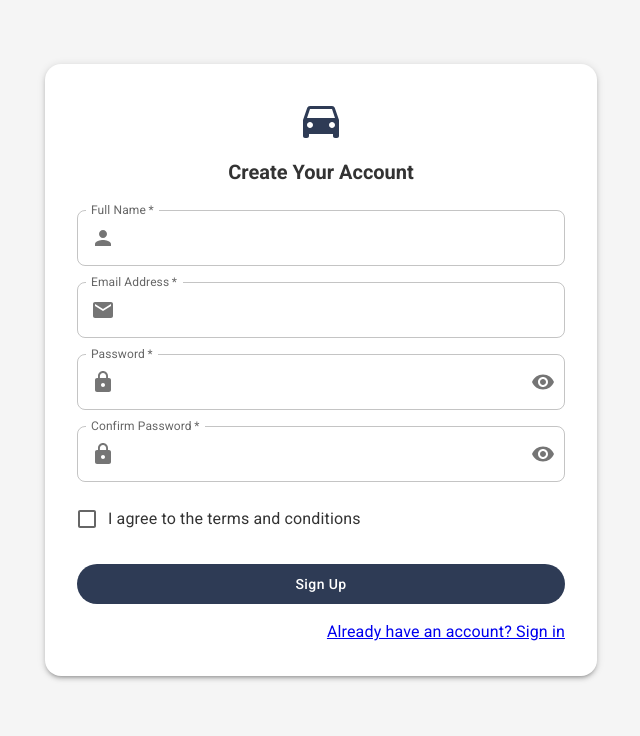
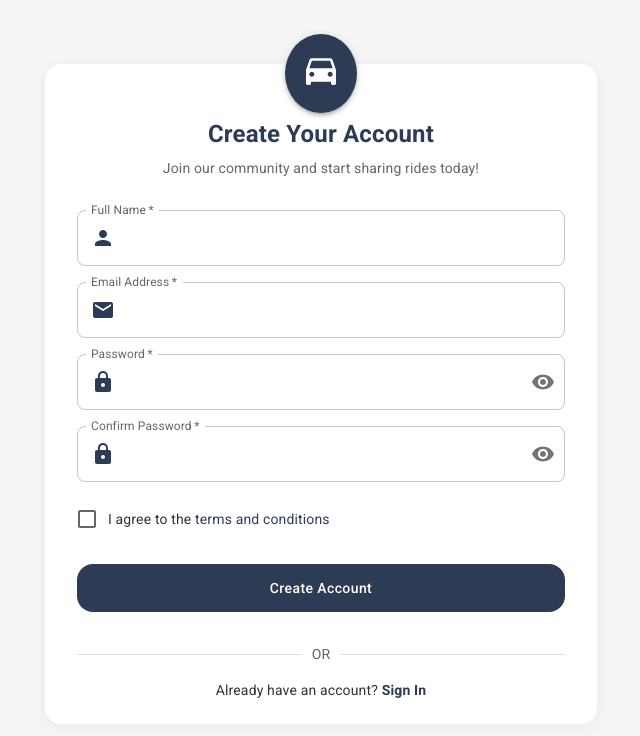
Before and after one commit to ramyaa2520/Share-your-ride, a React (Create React App) app in the folder rideshare-app/frontend/: page /register in a window 1280 px wide. Shown: the top 736 px of the page, without its empty margins (319-959 px from the left). Built offline with nearby package versions, Linux system fonts and the light colour scheme; no server answers.

Commit message:
Fix registration page with improved UI and better email uniqueness handling

```diff
--- a/rideshare-app/frontend/src/pages/auth/Register.js
+++ b/rideshare-app/frontend/src/pages/auth/Register.js
@@ -16,8 +16,11 @@ import {
   Checkbox,
   FormControlLabel,
   Container,
-  Avatar,
-  MenuItem
+  Card,
+  CardContent,
+  Snackbar,
+  useTheme,
+  useMediaQuery
 } from '@mui/material';
 import VisibilityIcon from '@mui/icons-material/Visibility';
 import VisibilityOffIcon from '@mui/icons-material/VisibilityOff';
@@ -25,8 +28,11 @@ import EmailIcon from '@mui/icons-material/Email';
 import LockIcon from '@mui/icons-material/Lock';
 import PersonIcon from '@mui/icons-material/Person';
 import DirectionsCarIcon from '@mui/icons-material/DirectionsCar';
+import CheckCircleOutlineIcon from '@mui/icons-material/CheckCircleOutline';
 
 const Register = () => {
+  const theme = useTheme();
+  const isMobile = useMediaQuery(theme.breakpoints.down('sm'));
   const navigate = useNavigate();
   const { register, isAuthenticated, loading, error, clearError } = useAuthStore();
 
@@ -41,6 +47,7 @@ const Register = () => {
   const [formErrors, setFormErrors] = useState({});
   const [showPassword, setShowPassword] = useState(false);
   const [showConfirmPassword, setShowConfirmPassword] = useState(false);
+  const [successMessage, setSuccessMessage] = useState('');
 
   // Redirect if already authenticated
   useEffect(() => {
@@ -78,6 +85,34 @@ const Register = () => {
     if (error) {
       clearError();
     }
+  };
+
+  // Password strength indicator
+  const getPasswordStrength = (password) => {
+    if (!password) return { strength: 0, text: '' };
+
+    if (password.length < 8) return { strength: 0, text: 'Too short' };
+
+    let strength = 0;
+
+    if (password.length >= 8) strength += 1;
+    if (password.length >= 10) strength += 1;
+    if (/[A-Z]/.test(password)) strength += 1;
+    if (/[0-9]/.test(password)) strength += 1;
+    if (/[^A-Za-z0-9]/.test(password)) strength += 1;
+
+    const strengthTexts = ['Weak', 'Fair', 'Good', 'Strong', 'Excellent'];
+    return {
+      strength,
+      text: strengthTexts[Math.min(strength, 4)]
+    };
+  };
+
+  const passwordStrength = getPasswordStrength(formData.password);
+
+  const getPasswordStrengthColor = (strength) => {
+    const colors = ['#f44336', '#ff9800', '#ffeb3b', '#4caf50', '#2e7d32'];
+    return colors[Math.min(strength, 4)];
   };
 
   // Validate form
@@ -133,42 +168,94 @@ const Register = () => {
     const success = await register(userData);
 
     if (success) {
+      setSuccessMessage('Registration successful! Redirecting to dashboard...');
+      setTimeout(() => {
         navigate('/dashboard');
+      }, 1500);
     }
   };
+
+  // Detect if the error is a duplicate email error
+  const isDuplicateEmailError = error && error.toLowerCase().includes('already registered');
 
   return (
     <Container component="main" maxWidth="sm">
       <Box
         sx={{
-          mt: 8,
-          mb: 8,
+          mt: isMobile ? 4 : 8,
+          mb: isMobile ? 4 : 8,
           display: 'flex',
           flexDirection: 'column',
           alignItems: 'center'
         }}
       >
-        <Paper elevation={3} sx={{ p: 4, width: '100%', borderRadius: 2 }}>
-          <Box sx={{ textAlign: 'center', mb: 3 }}>
-            <DirectionsCarIcon color="primary" sx={{ fontSize: 48, mb: 1 }} />
-            <Typography component="h1" variant="h5">
+        <Card
+          elevation={3}
+          sx={{
+            width: '100%',
+            borderRadius: 2,
+            overflow: 'visible',
+            position: 'relative'
+          }}
+        >
+          <Box
+            sx={{
+              position: 'absolute',
+              top: -30,
+              left: '50%',
+              transform: 'translateX(-50%)',
+              backgroundColor: 'primary.main',
+              borderRadius: '50%',
+              p: 2,
+              boxShadow: 3
+            }}
+          >
+            <DirectionsCarIcon sx={{ fontSize: 40, color: 'white' }} />
+          </Box>
+
+          <CardContent sx={{ pt: 5, px: isMobile ? 2 : 4, pb: 3 }}>
+            <Box sx={{ textAlign: 'center', mb: 4, mt: 2 }}>
+              <Typography component="h1" variant="h4" fontWeight="bold" color="primary">
                 Create Your Account
               </Typography>
+              <Typography variant="body2" color="text.secondary" sx={{ mt: 1 }}>
+                Join our community and start sharing rides today!
+              </Typography>
             </Box>
+
+            {successMessage && (
+              <Alert
+                icon={<CheckCircleOutlineIcon fontSize="inherit" />}
+                severity="success"
+                sx={{ mb: 3 }}
+              >
+                {successMessage}
+              </Alert>
+            )}
 
             {error && (
               <Alert
                 severity="error"
                 sx={{ mb: 3 }}
                 action={
-                error.includes('already registered') && (
-                  <Button color="inherit" size="small" component={Link} to="/login">
+                  isDuplicateEmailError && (
+                    <Button
+                      color="inherit"
+                      size="small"
+                      component={Link}
+                      to="/login"
+                      variant="outlined"
+                      sx={{ whiteSpace: 'nowrap' }}
+                    >
                       Go to Login
                     </Button>
                   )
                 }
               >
-              {error}
+                {isDuplicateEmailError
+                  ? `An account with this email already exists. Please use a different email or log in.`
+                  : error
+                }
               </Alert>
             )}
 
@@ -187,11 +274,12 @@ const Register = () => {
                     InputProps={{
                       startAdornment: (
                         <InputAdornment position="start">
-                        <PersonIcon />
+                          <PersonIcon color="primary" />
                         </InputAdornment>
                       ),
                     }}
                     disabled={loading}
+                    variant="outlined"
                   />
                 </Grid>
 
@@ -204,16 +292,17 @@ const Register = () => {
                     required
                     value={formData.email}
                     onChange={handleChange}
-                  error={!!formErrors.email}
+                    error={!!formErrors.email || isDuplicateEmailError}
                     helperText={formErrors.email}
                     InputProps={{
                       startAdornment: (
                         <InputAdornment position="start">
-                        <EmailIcon />
+                          <EmailIcon color="primary" />
                         </InputAdornment>
                       ),
                     }}
                     disabled={loading}
+                    variant="outlined"
                   />
                 </Grid>
 
@@ -227,11 +316,20 @@ const Register = () => {
                     value={formData.password}
                     onChange={handleChange}
                     error={!!formErrors.password}
-                  helperText={formErrors.password}
+                    helperText={
+                      formErrors.password ||
+                      (formData.password &&
+                        `Password strength: ${passwordStrength.text}`)
+                    }
+                    FormHelperTextProps={{
+                      sx: formData.password && !formErrors.password ? {
+                        color: getPasswordStrengthColor(passwordStrength.strength)
+                      } : {}
+                    }}
                     InputProps={{
                       startAdornment: (
                         <InputAdornment position="start">
-                        <LockIcon />
+                          <LockIcon color="primary" />
                         </InputAdornment>
                       ),
                       endAdornment: (
@@ -248,7 +346,22 @@ const Register = () => {
                       )
                     }}
                     disabled={loading}
+                    variant="outlined"
                   />
+
+                  {formData.password && (
+                    <Box sx={{ mt: 1, mb: 1, width: '100%', height: 4, backgroundColor: '#e0e0e0', borderRadius: 5 }}>
+                      <Box
+                        sx={{
+                          height: '100%',
+                          width: `${(passwordStrength.strength + 1) * 20}%`,
+                          backgroundColor: getPasswordStrengthColor(passwordStrength.strength),
+                          borderRadius: 5,
+                          transition: 'width 0.3s ease-in-out'
+                        }}
+                      />
+                    </Box>
+                  )}
                 </Grid>
 
                 <Grid item xs={12}>
@@ -265,7 +378,7 @@ const Register = () => {
                     InputProps={{
                       startAdornment: (
                         <InputAdornment position="start">
-                        <LockIcon />
+                          <LockIcon color="primary" />
                         </InputAdornment>
                       ),
                       endAdornment: (
@@ -282,6 +395,7 @@ const Register = () => {
                       )
                     }}
                     disabled={loading}
+                    variant="outlined"
                   />
                 </Grid>
 
@@ -296,10 +410,14 @@ const Register = () => {
                         disabled={loading}
                       />
                     }
-                  label="I agree to the terms and conditions"
+                    label={
+                      <Typography variant="body2">
+                        I agree to the <Link to="/terms" style={{ textDecoration: 'none', color: theme.palette.primary.main }}>terms and conditions</Link>
+                      </Typography>
+                    }
                   />
                   {formErrors.agreeToTerms && (
-                  <Typography variant="caption" color="error">
+                    <Typography variant="caption" color="error" display="block">
                       {formErrors.agreeToTerms}
                     </Typography>
                   )}
@@ -310,21 +428,36 @@ const Register = () => {
                 type="submit"
                 fullWidth
                 variant="contained"
-              sx={{ mt: 3 }}
+                sx={{ mt: 3, mb: 2, py: 1.5, borderRadius: 2 }}
                 disabled={loading}
               >
-              {loading ? <CircularProgress size={24} /> : 'Sign Up'}
+                {loading ? <CircularProgress size={24} /> : 'Create Account'}
               </Button>
 
-            <Grid container justifyContent="flex-end" sx={{ mt: 2 }}>
-              <Grid item>
-                <Link to="/login">
-                  Already have an account? Sign in
+              <Divider sx={{ my: 2 }}>
+                <Typography variant="body2" color="text.secondary">
+                  OR
+                </Typography>
+              </Divider>
+
+              <Box sx={{ textAlign: 'center', mt: 1 }}>
+                <Typography variant="body2">
+                  Already have an account?{' '}
+                  <Link
+                    to="/login"
+                    style={{
+                      textDecoration: 'none',
+                      color: theme.palette.primary.main,
+                      fontWeight: 'bold'
+                    }}
+                  >
+                    Sign In
                   </Link>
-              </Grid>
-            </Grid>
+                </Typography>
               </Box>
-        </Paper>
+            </Box>
+          </CardContent>
+        </Card>
       </Box>
     </Container>
   );
```
Also changed, not shown: rideshare-app/frontend/src/store/authStore.js (+32 -8 lines), 2 other files (tests, documents, lock files or other folders). Lines whose indentation alone changed are shown as unchanged.
